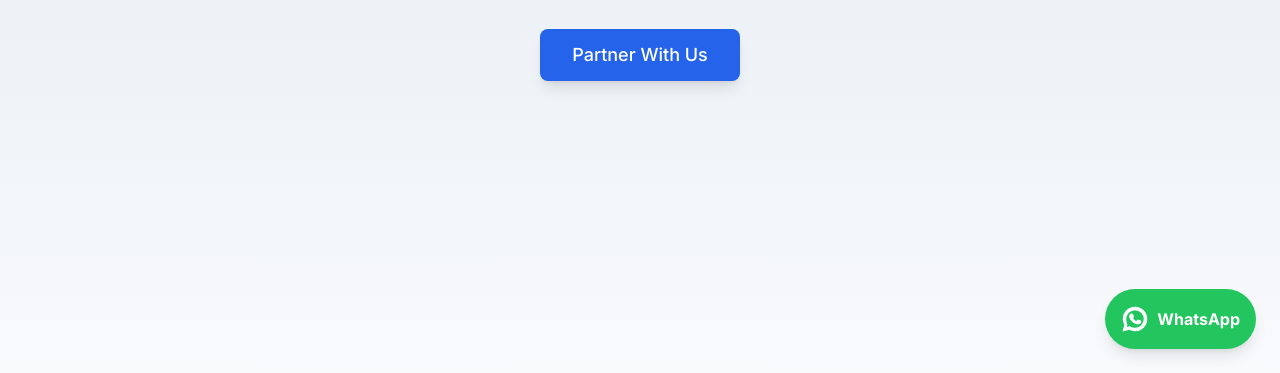
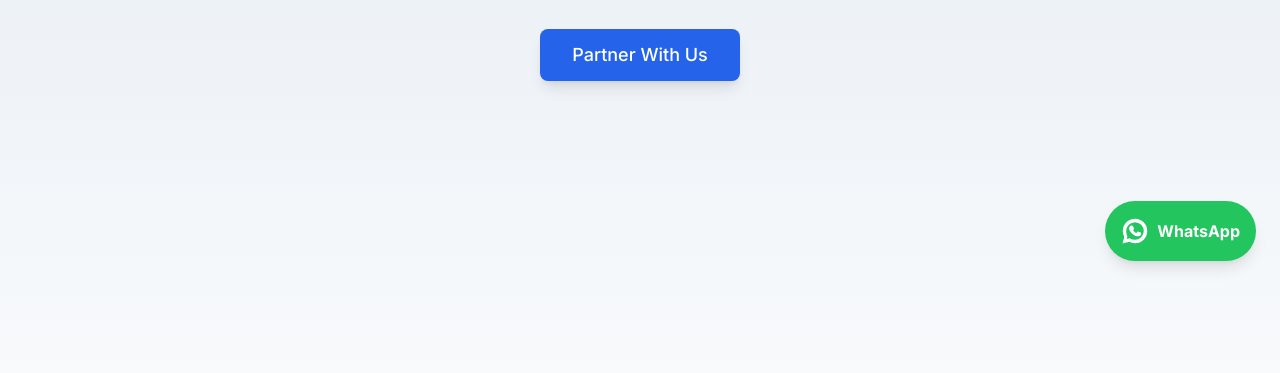
Before and after one commit to Yashu123/Yashu123.github.io, a plain HTML site: page index.html in a window 1280 px wide. Shown: the part 427-800 px from the top of the page. Drawn offline with nearby package versions, Linux system fonts and the light colour scheme.

Commit message:
corrected alignmnet

```diff
--- a/index.html
+++ b/index.html
@@ -211,7 +211,7 @@
 <script src="script.js"></script>
 <!-- WhatsApp Chat Button -->
 <a href="https://wa.me/916302530371?text=Hi%20Arovyom%2C%20I%20have%20a%20query%20about%20your%20services."
-   class="fixed bottom-6 right-6 z-50 bg-green-500 hover:bg-green-600 text-white rounded-full shadow-lg p-4 flex items-center"
+   class="fixed bottom-28 right-6 z-50 bg-green-500 hover:bg-green-600 text-white rounded-full shadow-lg p-4 flex items-center"
    target="_blank" rel="noopener" aria-label="Chat on WhatsApp">
     <svg xmlns="http://www.w3.org/2000/svg" class="h-7 w-7" fill="none" viewBox="0 0 24 24" stroke="currentColor">
         <path fill="currentColor" d="M12 2C6.48 2 2 6.48 2 12c0 1.85.5 3.58 1.36 5.07L2 22l5.09-1.33A9.96 9.96 0 0012 22c5.52 0 10-4.48 10-10S17.52 2 12 2zm0 18c-1.61 0-3.13-.39-4.45-1.08l-.32-.17-3.02.79.8-2.94-.21-.34A7.96 7.96 0 014 12c0-4.41 3.59-8 8-8s8 3.59 8 8-3.59 8-8 8zm4.29-6.18c-.23-.12-1.36-.67-1.57-.75-.21-.08-.36-.12-.51.12-.15.23-.58.75-.71.9-.13.15-.26.17-.49.06-.23-.12-.97-.36-1.85-1.15-.68-.6-1.14-1.34-1.28-1.57-.13-.23-.01-.35.1-.47.1-.1.23-.26.35-.39.12-.13.16-.23.23-.38.08-.15.04-.29-.02-.41-.06-.12-.51-1.23-.7-1.68-.18-.44-.37-.38-.51-.39-.13-.01-.29-.01-.44-.01-.15 0-.39.06-.6.29-.21.23-.8.78-.8 1.9 0 1.12.82 2.2.94 2.36.12.15 1.61 2.46 3.91 3.35.55.19.98.3 1.31.38.55.14 1.05.12 1.45.07.44-.07 1.36-.56 1.55-1.1.19-.54.19-1 .13-1.1-.06-.1-.21-.16-.44-.28z"/>
```
